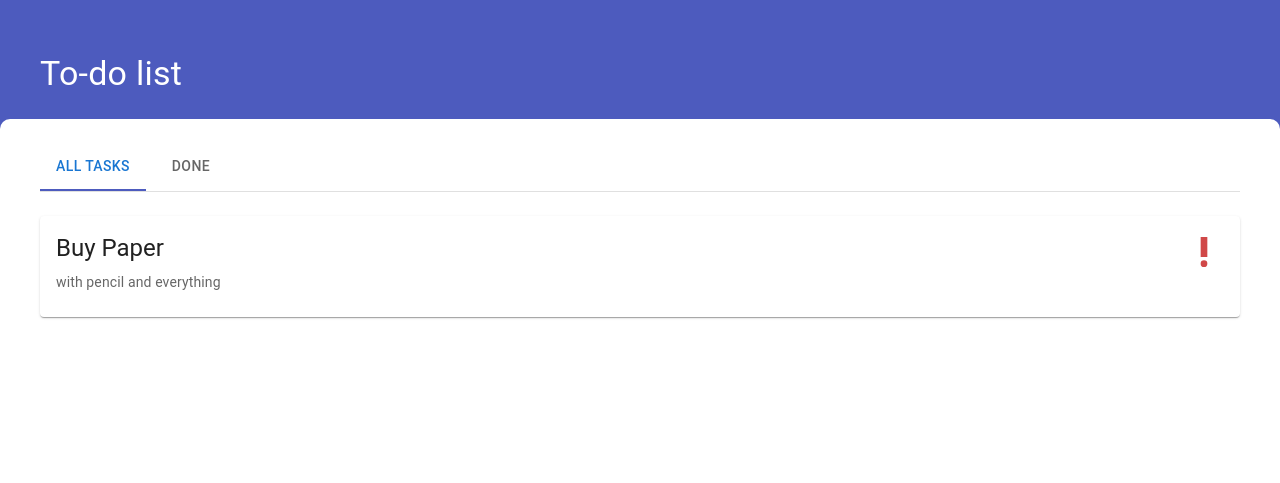
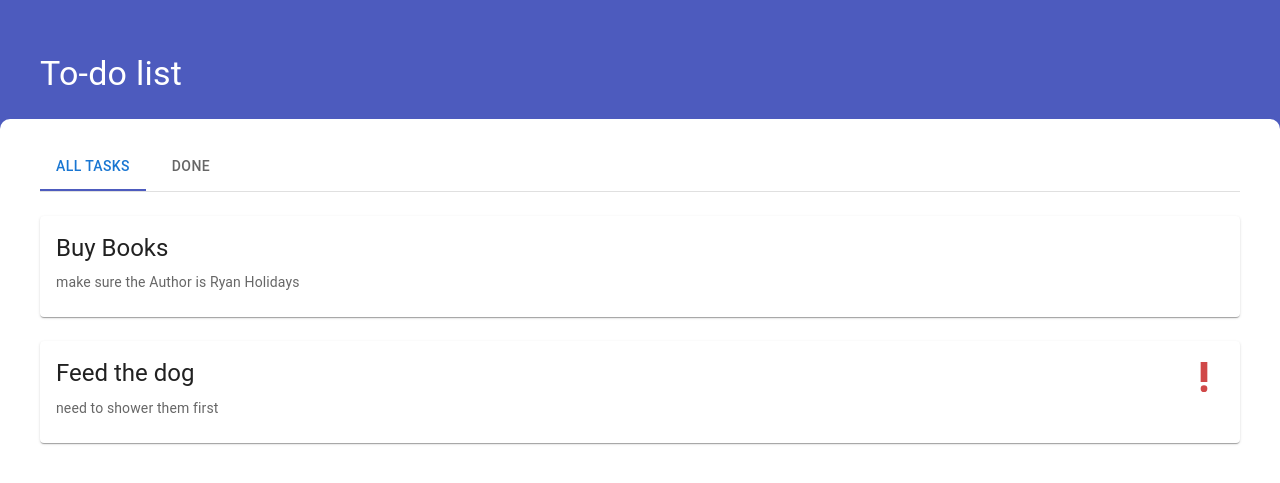
Before and after one commit to earlhansg/to-do-list, a React (Vite) app: page / in a window 1280 px wide. Shown: the part 101-584 px from the top of the page. Built offline with nearby package versions, Linux system fonts and the light colour scheme.

Commit message:
display TaskCard using mock data

```diff
--- a/src/components/Content/Content.tsx
+++ b/src/components/Content/Content.tsx
@@ -1,6 +1,21 @@
-import { Box } from "@mui/material";
+import { Box, Typography } from "@mui/material";
 import MenuTabs from "../MenuTabs/MenuTabs";
 import TaskCard from "../TaskCard/TaskCard";
+
+const tasks = [
+    {
+        id: 1,
+        taskName: 'Buy Books',
+        description: 'make sure the Author is Ryan Holidays',
+        highPriority: false
+    },
+    {
+        id: 2,
+        taskName: 'Feed the dog',
+        description: 'need to shower them first',
+        highPriority: true
+    }
+]
 
 const Content = () => {
   return (
@@ -16,7 +31,11 @@ const Content = () => {
       pb={3}
     >
       <MenuTabs />
-      <TaskCard />
+      {tasks.length !== 0 ? (
+        tasks.map((task) => <TaskCard key={task.id} task={task} />)
+      ) : (
+        <Typography sx={{ marginRight: "auto" }} variant="h5" />
+      )}
     </Box>
   );
 };
--- a/src/components/TaskCard/TaskCard.tsx
+++ b/src/components/TaskCard/TaskCard.tsx
@@ -1,20 +1,29 @@
 import { Box, Card, CardContent, Typography } from "@mui/material";
 
 import PriorityHighIcon from "@mui/icons-material/PriorityHigh";
+import { Task } from "../../shared/models/Task.model";
 
-const TaskCard = () => {
+
+type TaskCardProps = {
+    task: Task
+}
+
+const TaskCard = ({task} : TaskCardProps) => {
   return (
     <Card sx={{ marginTop: "1.5rem" }}>
       <CardContent sx={{}}>
         <Box sx={{ display: "flex", flexDirection: "row" }}>
           <Typography sx={{ marginRight: "auto" }} variant="h5" gutterBottom>
-            Buy Paper
+            {/* Buy Paper */}
+            {task.taskName}
           </Typography>
-
-          <PriorityHighIcon sx={{ color: "#D04848", fontSize: "2.5rem" }} />
+          {task.highPriority && (
+            <PriorityHighIcon sx={{ color: "#D04848", fontSize: "2.5rem" }} />
+          )}
         </Box>
         <Typography sx={{ fontSize: 14 }} color="text.secondary">
-          with pencil and everything
+          {/* with pencil and everything */}
+          {task.description}
         </Typography>
       </CardContent>
     </Card>
--- /dev/null
+++ b/src/shared/models/Task.model.ts
@@ -0,0 +1,6 @@
+export type Task = {
+  id: number;
+  taskName: string;
+  description: string;
+  highPriority: boolean;
+};
```
